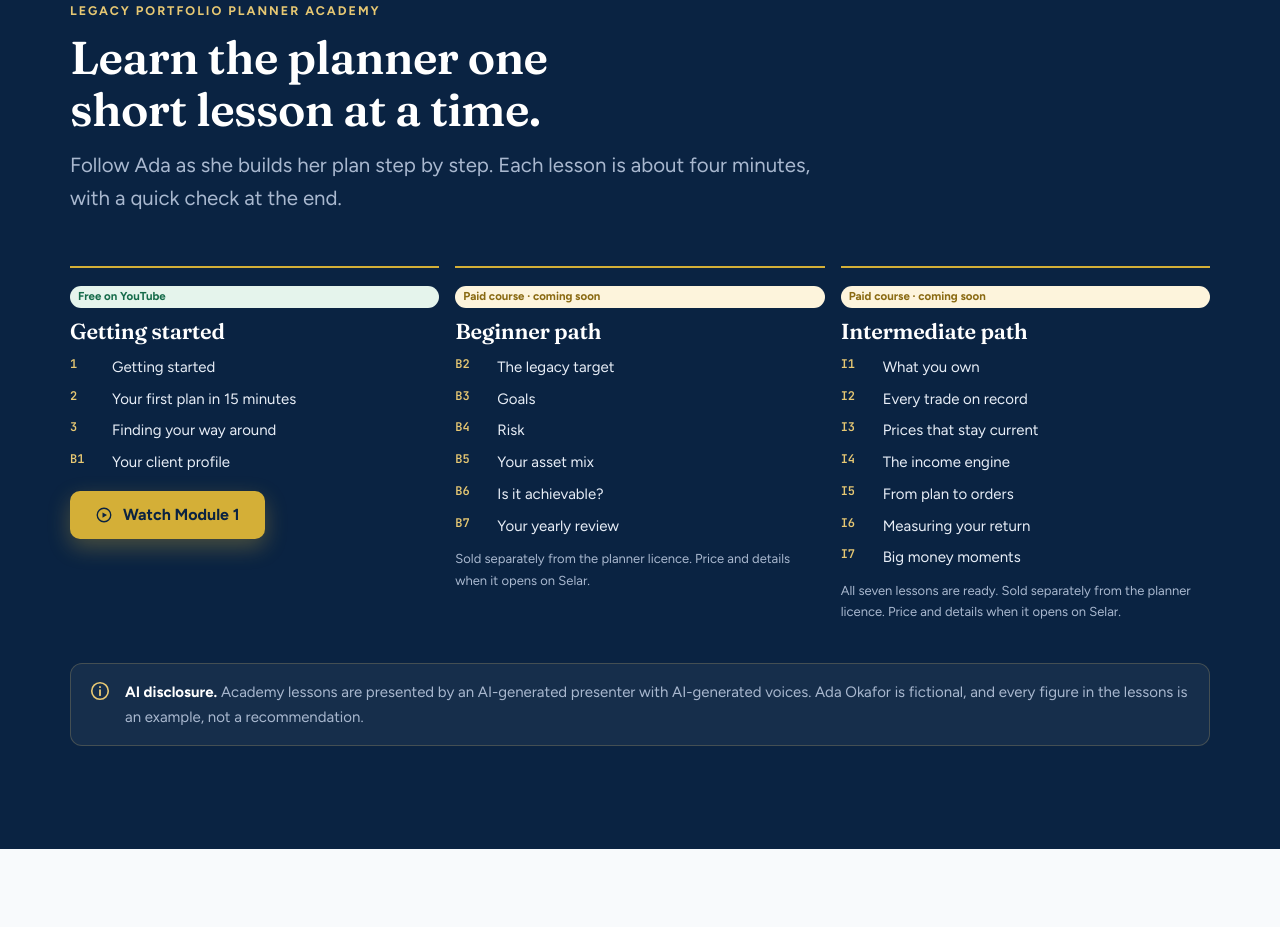
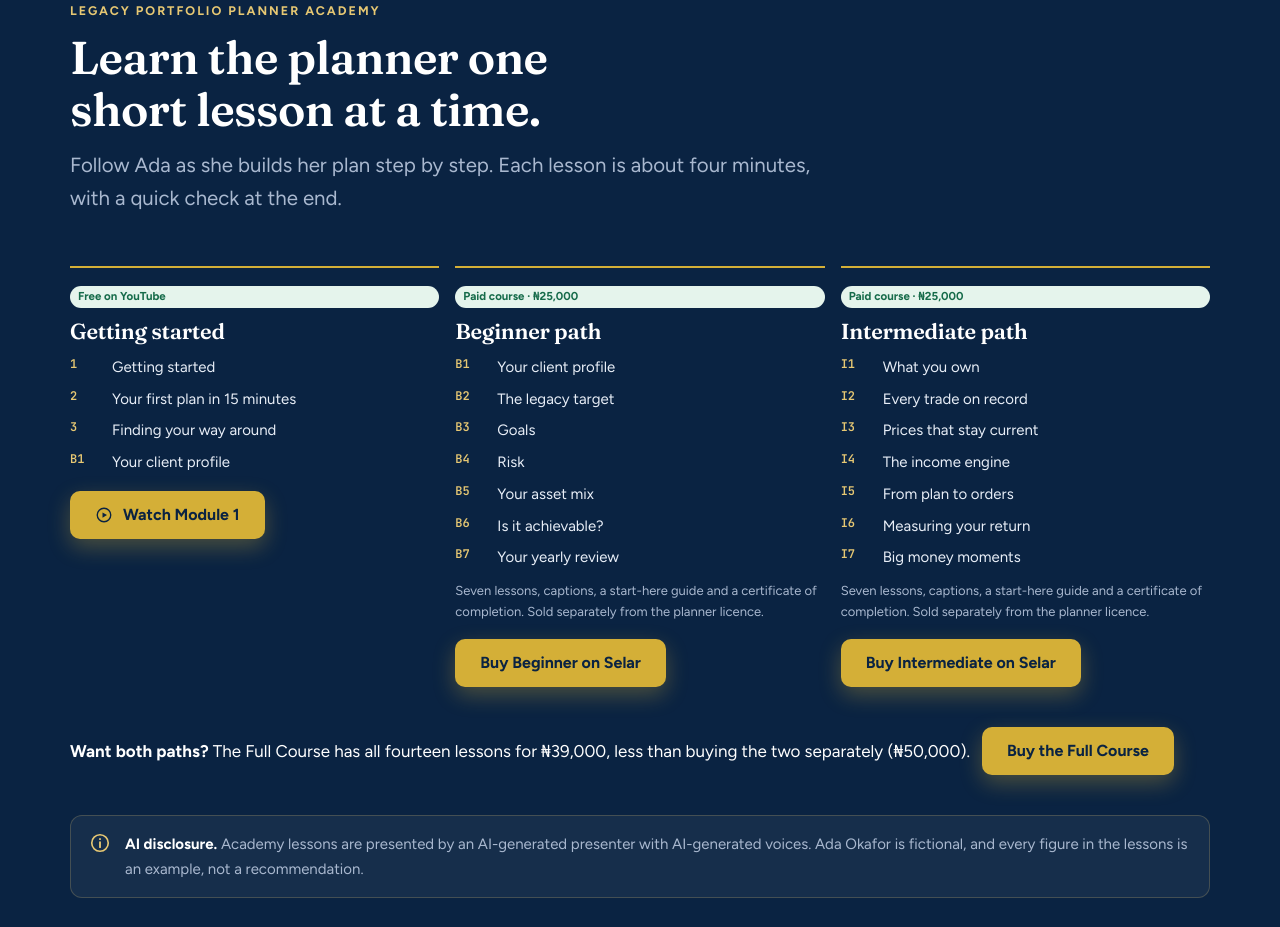
Before and after one commit to legacyportfolio/legacyportfolio.github.io, a plain HTML site: page demo.html in a window 1280 px wide. Shown: the part 2633-3560 px from the top of the page. Drawn offline with Linux system fonts and the light colour scheme.

Commit message:
Academy: show course prices and Selar Buy buttons; add Full Course offer
Co-Authored-By: Claude Opus 5.5 <noreply@anthropic.com>
Claude-Session: https://claude.ai/code/session_017xo4nkYzHzyFLhryx81rLG

```diff
--- a/demo.html
+++ b/demo.html
@@ -188,9 +188,10 @@
     <div class="head"><p class="eyebrow">Legacy Portfolio Planner Academy</p><h2 id="academy-title" style="color:#fff">Learn the planner one short lesson at a time.</h2><p class="lede">Follow Ada as she builds her plan step by step. Each lesson is about four minutes, with a quick check at the end.</p></div>
     <div class="lessons">
       <div class="lesson"><span class="chip">Free on YouTube</span><h3 style="color:#fff">Getting started</h3><ol><li><code>1</code>Getting started</li><li><code>2</code>Your first plan in 15 minutes</li><li><code>3</code>Finding your way around</li><li><code>B1</code>Your client profile</li></ol><a class="btn btn-gold" href="https://youtu.be/CpaSk5riHVw" rel="noopener" style="justify-self:start;margin-top:6px"><svg viewBox="0 0 24 24" aria-hidden="true" focusable="false"><circle cx="12" cy="12" r="9" fill="none" stroke="currentColor" stroke-width="1.8"/><path d="M10 8.5v7l6-3.5z" fill="currentColor"/></svg> Watch Module 1</a></div>
-      <div class="lesson"><span class="chip todo">Paid course · coming soon</span><h3 style="color:#fff">Beginner path</h3><ol><li><code>B2</code>The legacy target</li><li><code>B3</code>Goals</li><li><code>B4</code>Risk</li><li><code>B5</code>Your asset mix</li><li><code>B6</code>Is it achievable?</li><li><code>B7</code>Your yearly review</li></ol><p class="who">Sold separately from the planner licence. Price and details when it opens on Selar.</p></div>
-      <div class="lesson"><span class="chip todo">Paid course · coming soon</span><h3 style="color:#fff">Intermediate path</h3><ol><li><code>I1</code>What you own</li><li><code>I2</code>Every trade on record</li><li><code>I3</code>Prices that stay current</li><li><code>I4</code>The income engine</li><li><code>I5</code>From plan to orders</li><li><code>I6</code>Measuring your return</li><li><code>I7</code>Big money moments</li></ol><p class="who">All seven lessons are ready. Sold separately from the planner licence. Price and details when it opens on Selar.</p></div>
+      <div class="lesson"><span class="chip">Paid course · ₦25,000</span><h3 style="color:#fff">Beginner path</h3><ol><li><code>B1</code>Your client profile</li><li><code>B2</code>The legacy target</li><li><code>B3</code>Goals</li><li><code>B4</code>Risk</li><li><code>B5</code>Your asset mix</li><li><code>B6</code>Is it achievable?</li><li><code>B7</code>Your yearly review</li></ol><p class="who">Seven lessons, captions, a start-here guide and a certificate of completion. Sold separately from the planner licence.</p><a class="btn btn-gold" href="https://selar.com/9282ruc179" rel="noopener" style="justify-self:start;margin-top:6px">Buy Beginner on Selar</a></div>
+      <div class="lesson"><span class="chip">Paid course · ₦25,000</span><h3 style="color:#fff">Intermediate path</h3><ol><li><code>I1</code>What you own</li><li><code>I2</code>Every trade on record</li><li><code>I3</code>Prices that stay current</li><li><code>I4</code>The income engine</li><li><code>I5</code>From plan to orders</li><li><code>I6</code>Measuring your return</li><li><code>I7</code>Big money moments</li></ol><p class="who">Seven lessons, captions, a start-here guide and a certificate of completion. Sold separately from the planner licence.</p><a class="btn btn-gold" href="https://selar.com/788624t325" rel="noopener" style="justify-self:start;margin-top:6px">Buy Intermediate on Selar</a></div>
     </div>
+    <div class="btn-row mt-l" style="align-items:center;flex-wrap:wrap;gap:12px"><p style="color:#fff;margin:0"><b>Want both paths?</b> The Full Course has all fourteen lessons for ₦39,000, less than buying the two separately (₦50,000).</p><a class="btn btn-gold" href="https://selar.com/9557656326" rel="noopener">Buy the Full Course</a></div>
     <div class="notice mt-l"><svg viewBox="0 0 24 24" aria-hidden="true" focusable="false"><circle cx="12" cy="12" r="9" fill="none" stroke="currentColor" stroke-width="1.8"/><path d="M12 11v5.5M12 7.6v.2" stroke="currentColor" stroke-width="2" stroke-linecap="round"/></svg><p><b>AI disclosure.</b> Academy lessons are presented by an AI-generated presenter with AI-generated voices. Ada Okafor is fictional, and every figure in the lessons is an example, not a recommendation.</p></div>
   </div>
 </section>
```
